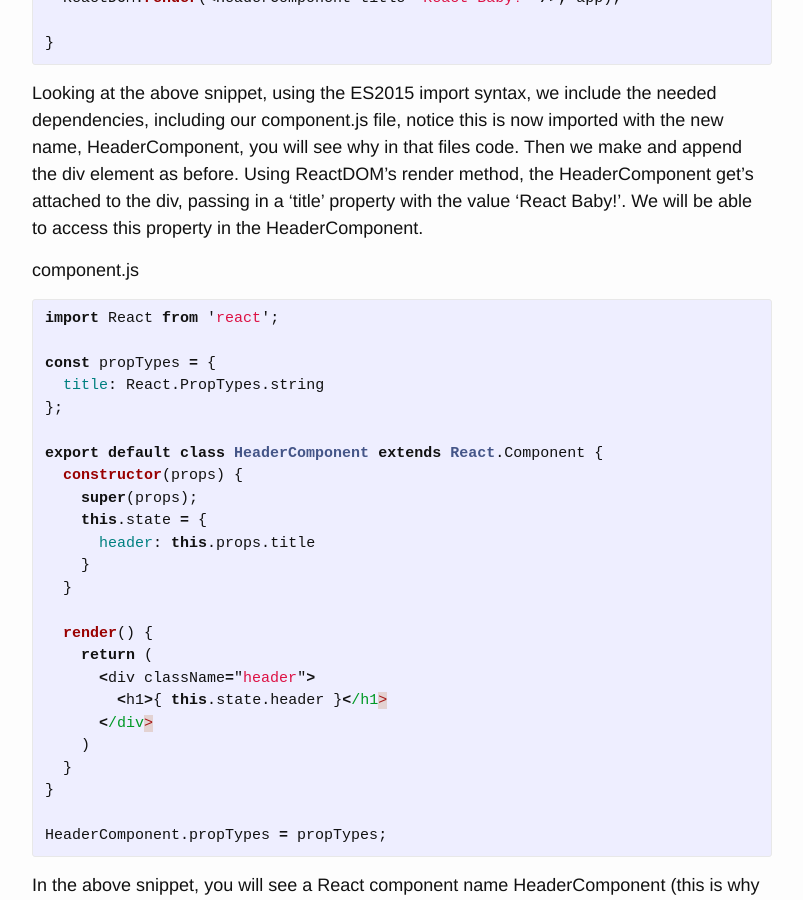
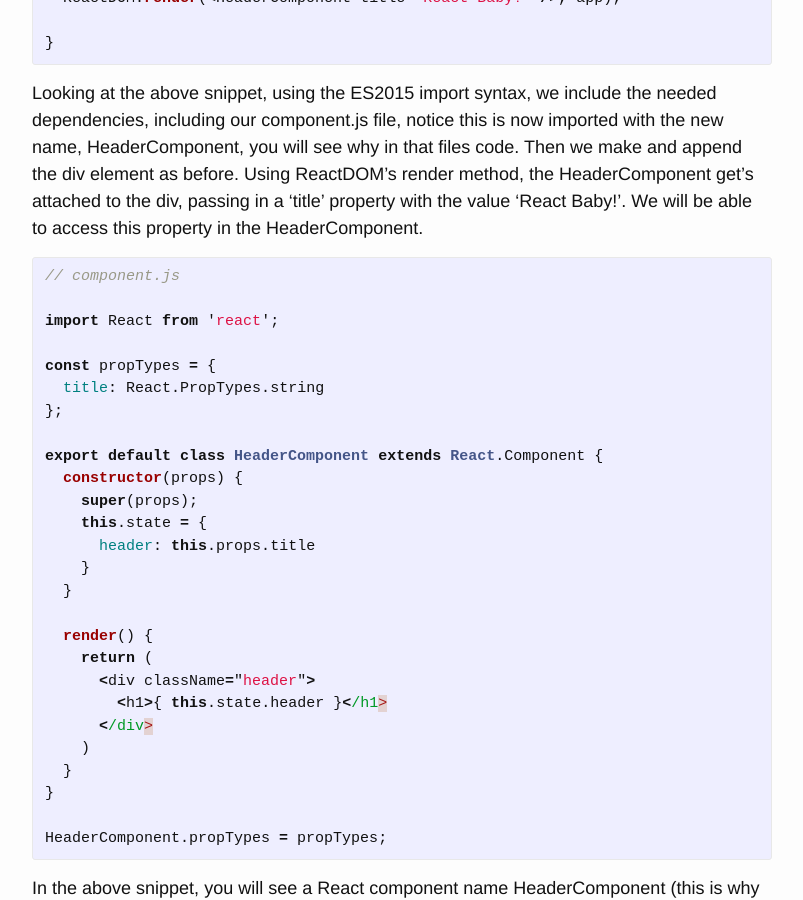
Before and after one commit to philipjc/old_philipjc, a Jekyll site: the page built from _posts/2015-12-30-webpack-react.markdown, in a window 1280 px wide and 900 px high, scrolled down 2939 px. Shown: the whole window, without its empty margins (238-1041 px from the left). Built offline with Jekyll 4.4.1, drawn with Linux system fonts in a browser that asks for light colours; comment, search, counter and statistics services are not loaded.

```diff
--- a/_posts/2015-12-30-webpack-react.markdown
+++ b/_posts/2015-12-30-webpack-react.markdown
@@ -108,8 +108,8 @@ function main() {
 
 Looking at the above snippet, using the ES2015 import syntax, we include the needed dependencies, including our component.js file, notice this is now imported with the new name, HeaderComponent, you will see why in that files code. Then we make and append the div element as before. Using ReactDOM's render method, the HeaderComponent get's attached to the div, passing in a 'title' property with the value 'React Baby!'. We will be able to access this property in the HeaderComponent.
 
-component.js
 {% highlight js%}
+// component.js
 
 import React from 'react';
 
```
